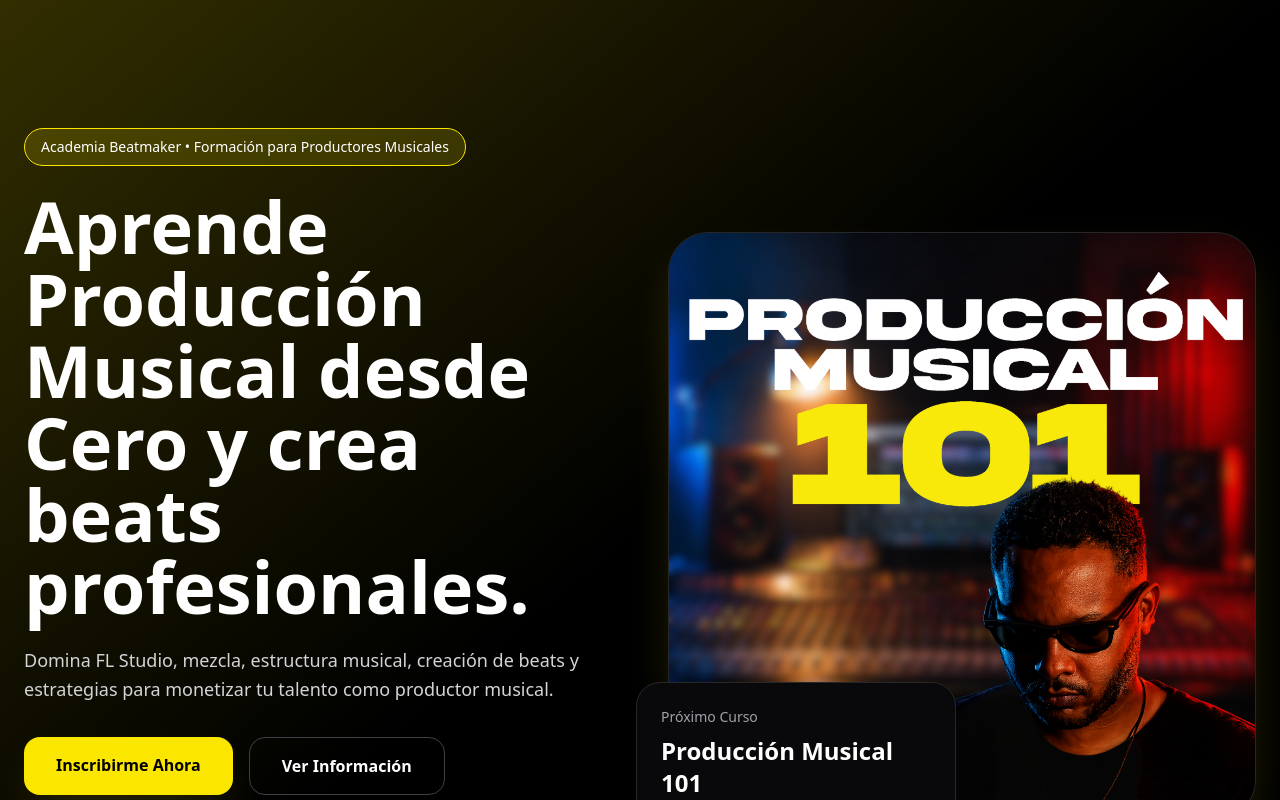
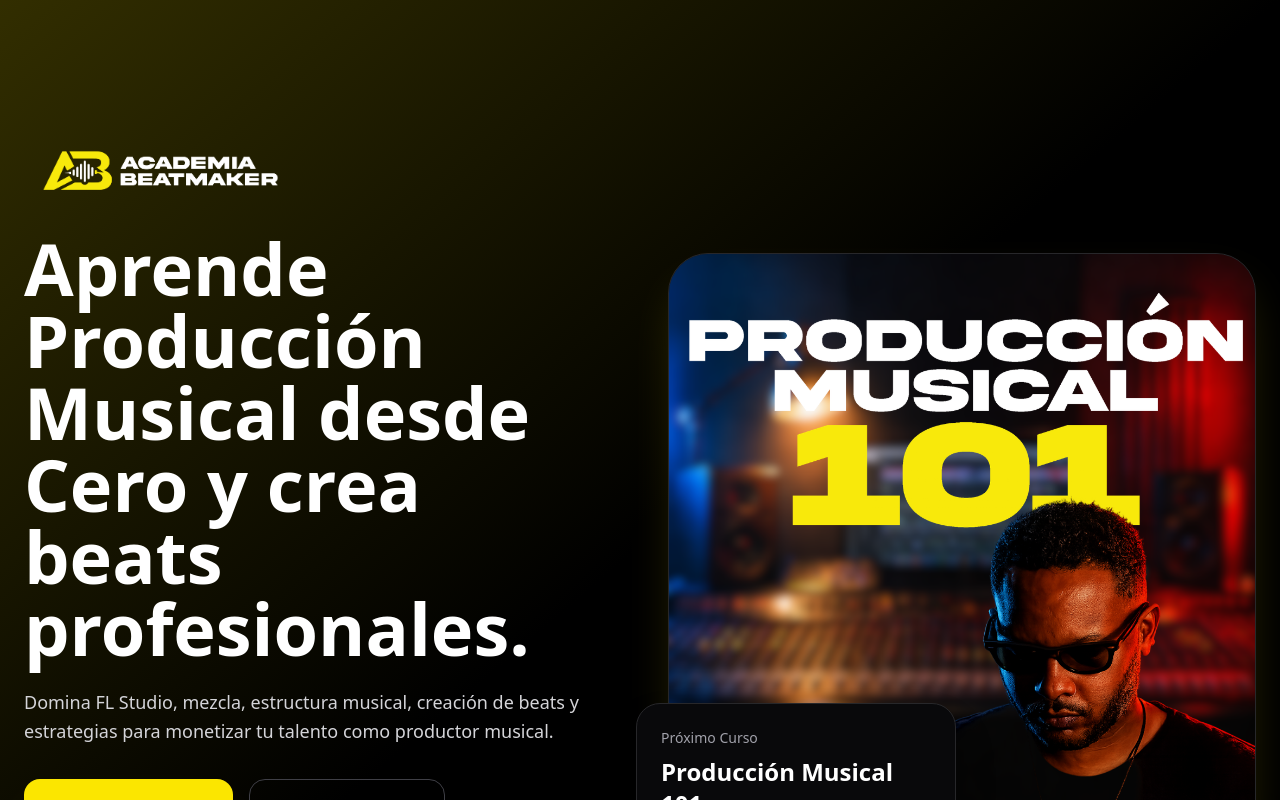
Before and after one commit to DioalexMusicTools/academiabeatmaker, a Next.js app: page / in a window 1280 px wide. Shown: the top 800 px of the page. Built offline with nearby package versions, Linux system fonts and the light colour scheme.

Commit message:
enlaces externos abren en nueva pestana

```diff
--- a/app/page.js
+++ b/app/page.js
@@ -10,9 +10,13 @@ export default function Home() {
 
         <div className="relative max-w-7xl mx-auto px-6 py-24 lg:py-32 grid lg:grid-cols-2 gap-14 items-center">
           <div>
-            <span className="inline-block px-4 py-2 rounded-full bg-[#fbe600]/15 border border-[#fbe600] text-sm font-medium mb-6">
-              Academia Beatmaker • Formación para Productores Musicales
-            </span>
+          <div className="mb-6 flex justify-center lg:justify-start">
+  <img
+    src="/top-store.png"
+    alt="Top Store"
+    className="h-21 md:h-20 lg:h-20 w-auto"
+  />
+</div>
 
             <h1 className="text-5xl lg:text-7xl font-black leading-tight mb-6">
               Aprende Producción Musical desde Cero y crea beats profesionales.
```
